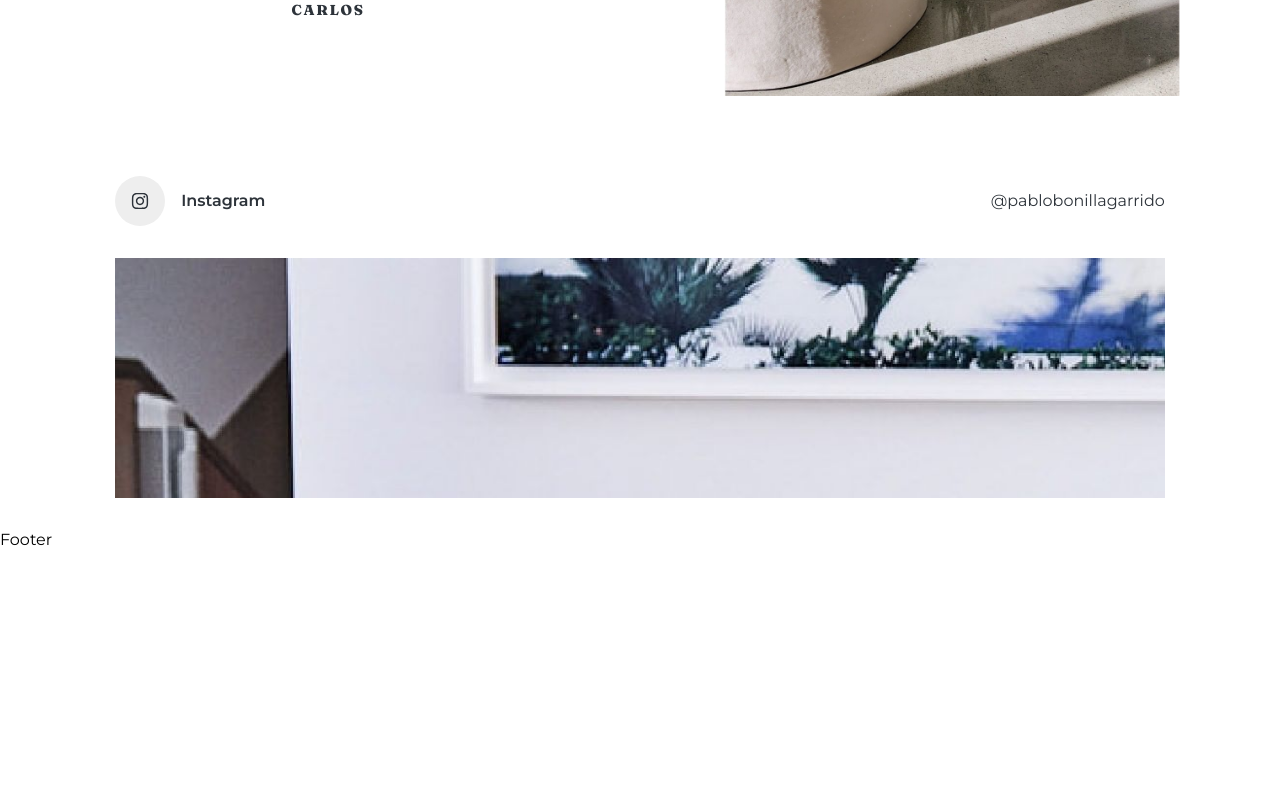
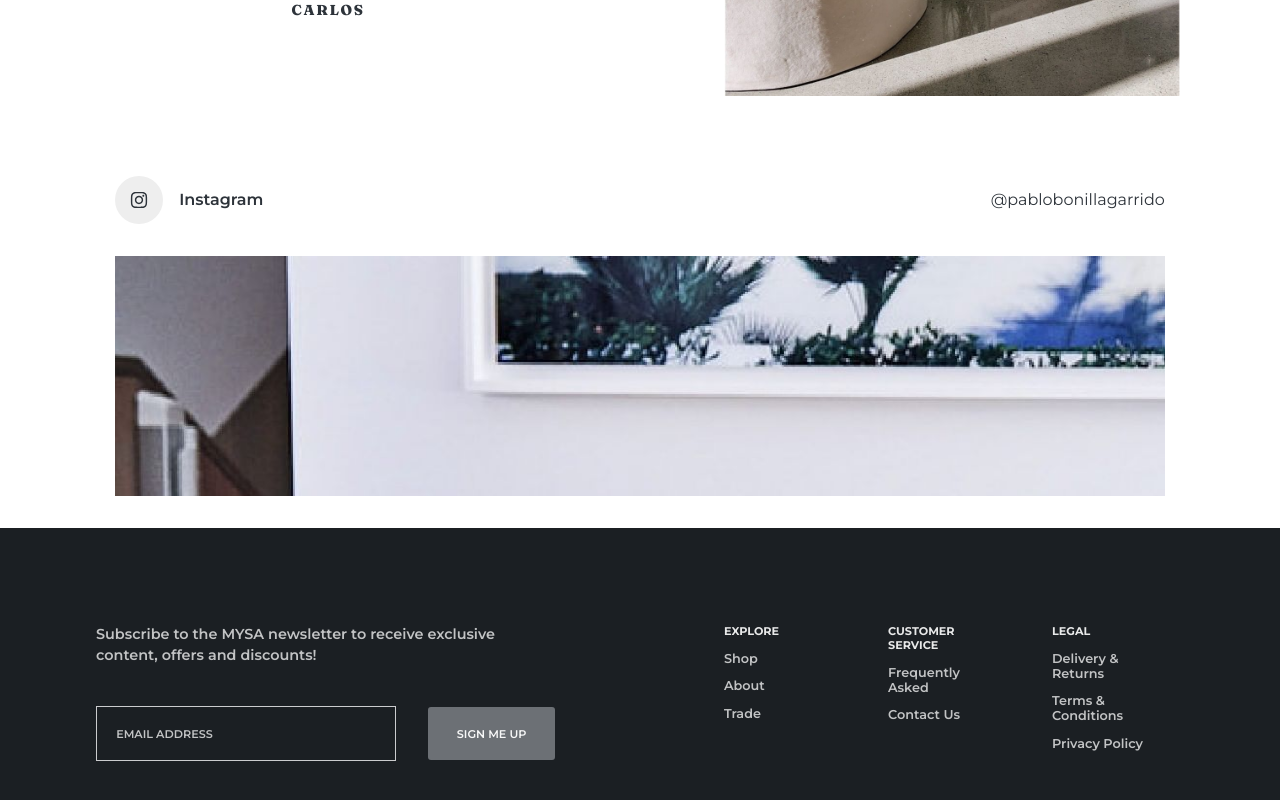
Before and after one commit to devPablo/brainstation-project-2, a React (Create React App) app: page /home in a window 1280 px wide. Shown: the part 1947-2747 px from the top of the page. Before the commit the page ends 2496 px from the top, so only its background shows below. Built offline with nearby package versions, Linux system fonts and the light colour scheme.

Commit message:
Add footer

```diff
--- a/src/components/Footer.js
+++ b/src/components/Footer.js
@@ -1,7 +1,39 @@
+import FooterForm from './FooterForm';
+import { Link } from 'react-router-dom';
+
 const Footer = () => {
   return (
-    <footer>
-      <p>Footer</p>
+    <footer className='footer'>
+      <div className='footer__section'>
+        <div className='footer__navigation'>
+          <p className='footer__title'>Explore</p>
+          <Link className='footer__link'>Shop</Link>
+          <Link className='footer__link'>About</Link>
+          <Link className='footer__link'>Trade</Link>
+        </div>
+        <div className='footer__navigation'>
+          <p className='footer__title'>Customer Service</p>
+          <Link className='footer__link'>Frequently Asked</Link>
+          <Link className='footer__link'>Contact Us</Link>
+        </div>
+        <div className='footer__navigation'>
+          <p className='footer__title'>Legal</p>
+          <Link className='footer__link'>Delivery & Returns</Link>
+          <Link className='footer__link'>Terms & Conditions</Link>
+          <Link className='footer__link'>Privacy Policy</Link>
+        </div>
+      </div>
+      <div className='footer__section footer__subscription-form'>
+        <div className='footer__subscription-form-wrapper'>
+          <p className='footer__subscription-info'>
+            Subscribe to the MYSA newsletter to receive exclusive content,
+            offers and discounts!
+          </p>
+        </div>
+        <div className='footer__subscription-form-wrapper'>
+          <FooterForm />
+        </div>
+      </div>
     </footer>
   );
 };
--- /dev/null
+++ b/src/components/FooterForm.js
@@ -0,0 +1,36 @@
+import { useState } from 'react';
+
+const FooterForm = () => {
+  const [email, setEmail] = useState('');
+
+  const localSubmitHandler = e => {
+    e.preventDefault();
+    console.log('Submitted email: ' + email);
+    resetForm();
+  };
+
+  const resetForm = () => {
+    setEmail('');
+  };
+
+  return (
+    <form className='footer-form' onSubmit={localSubmitHandler}>
+      <div className='footer-form__group'>
+        <input
+          type='email'
+          className='footer-form__input'
+          placeholder='email address'
+          value={email}
+          onChange={e => setEmail(e.target.value)}
+        />
+      </div>
+      <div className='footer-form__group'>
+        <button type='submit' className='footer-form__submit'>
+          sign me up
+        </button>
+      </div>
+    </form>
+  );
+};
+
+export default FooterForm;
--- a/src/components/IconWrapper.js
+++ b/src/components/IconWrapper.js
@@ -1,5 +1,11 @@
 const IconWrapper = props => {
-  return <div className='icon-wrapper'>{props.children}</div>;
+  const { toLink, target } = props;
+
+  return (
+    <a href={toLink} target={target} className='icon-wrapper'>
+      {props.children}
+    </a>
+  );
 };
 
 export default IconWrapper;
--- a/src/components/InstagramHeader.js
+++ b/src/components/InstagramHeader.js
@@ -5,7 +5,7 @@ const InstagramHeader = () => {
   return (
     <div className='instagram-header'>
       <div className='instagram-header__logo-wrapper'>
-        <IconWrapper>
+        <IconWrapper toLink='https://www.instagram.com/kvellhome/' target='_blank'>
           <AiOutlineInstagram />
         </IconWrapper>
         <p className='instagram-header__title'>Instagram</p>
--- /dev/null
+++ b/src/styles/components/_footer-form.scss
@@ -0,0 +1,72 @@
+@use './../abstracts/breakpoints' as media;
+
+.footer-form {
+  width: 100%;
+
+  @include media.query('>=sm') {
+    width: 100%;
+  }
+
+  @include media.query('>=lg') {
+    display: flex;
+    // justify-content: space-between;
+    align-items: center;
+    width: 500px;
+  }
+
+  &__group {
+    display: flex;
+    align-items: center;
+    margin-bottom: 0.2rem;
+  }
+
+  &__input {
+    width: 100%;
+    padding: 1.2rem;
+    border: 1px solid #cbccce;
+    background-color: transparent;
+    color: rgba(203, 204, 206, 0.95);
+    font-weight: 600;
+    margin-bottom: 0.8rem;
+    font-size: 0.7rem;
+    text-transform: uppercase;
+    outline: 0;
+    transition: all 0.3s ease;
+
+    @include media.query('>=lg') {
+      width: 300px;
+      margin: 0 2rem 0 0;
+    }
+
+    &:focus {
+      background-color: #fff;
+      color: $primary-font-color;
+    }
+
+    &::placeholder {
+      color: rgba(203, 204, 206, 0.95);
+      font-weight: 600;
+      font-size: 0.7rem;
+      text-transform: uppercase;
+      border-radius: 3px;
+    }
+  }
+
+  &__submit {
+    background-color: #6c7075;
+    padding: 1.2rem 1.8rem;
+    color: rgba(255, 255, 255, 0.95);
+    font-weight: 600;
+    font-size: 0.7rem;
+    text-transform: uppercase;
+    outline: 0;
+    border: none;
+    border-radius: 3px;
+    transition: background-color 0.3s ease;
+    cursor: pointer;
+
+    &:hover {
+      background-color: #292e34;
+    }
+  }
+}
--- /dev/null
+++ b/src/styles/components/_footer.scss
@@ -0,0 +1,86 @@
+@use './../abstracts/breakpoints' as media;
+
+.footer {
+  background-color: #1b1f23;
+  padding: 3rem 2rem;
+
+  @include media.query('>=md') {
+    padding: 6rem 6rem;
+    display: flex;
+    flex-direction: row-reverse;
+    justify-content: space-between;
+  }
+
+  @include media.query('>=lg') {
+    // padding: 6rem 12rem;
+  }
+
+  &__section {
+    display: flex;
+    flex-direction: column;
+    justify-content: center;
+    align-items: flex-start;
+
+    @include media.query('>=sm') {
+      display: flex;
+      flex-direction: row;
+      justify-content: space-between;
+    }
+  }
+
+  &__navigation {
+    display: flex;
+    flex-direction: column;
+    margin-bottom: 1.75rem;
+
+    @include media.query('>=md') {
+      margin: 0 2rem;
+      width: 100px;
+    }
+
+    @include media.query('>=xl') {
+      margin: 0 2rem;
+      width: 200px;
+    }
+  }
+
+  &__title {
+    color: rgb(255, 255, 255, 0.9);
+    font-weight: 700;
+    margin-bottom: 0.8rem;
+    text-transform: uppercase;
+    font-size: 0.7rem;
+  }
+
+  &__link {
+    display: inline-block;
+    color: rgba(203, 204, 206, 0.95);
+    font-weight: 600;
+    margin-bottom: 0.8rem;
+    font-size: 0.8rem;
+    position: relative;
+    transition: color 0.3s ease;
+
+    &:hover {
+      color: #fff;
+    }
+  }
+
+  &__subscription-form {
+    display: flex;
+    flex-direction: column;
+  }
+
+  &__subscription-info {
+    color: rgba(203, 204, 206, 0.95);
+    font-weight: 600;
+    margin-bottom: 0.8rem;
+    font-size: 0.9rem;
+    line-height: 1.3rem;
+    max-width: 400px;
+  }
+
+  &__subscription-form-wrapper {
+    width: 100%;
+  }
+}
--- a/src/styles/components/_icon-wrapper.scss
+++ b/src/styles/components/_icon-wrapper.scss
@@ -1,16 +1,26 @@
 .icon-wrapper {
-  background-color: #eee;
-  border-radius: 50%;
-  width: 50px;
-  height: 50px;
   padding: 1rem;
   display: flex;
   justify-content: center;
   align-items: center;
-  transition: background-color 0.3s ease;
+  position: relative;
+  cursor: pointer;
 
-  &:hover {
-    background-color: rgb(231, 229, 229);
+  &:hover::after {
+    transform: scale(1.2);
+  }
+
+  &::after {
+    content: '';
+    position: absolute;
+    top: 0;
+    right: 0;
+    bottom: 0;
+    left: 0;
+    background-color: #eee;
+    border-radius: 50%;
+    z-index: -1;
+    transition: transform 0.3s ease;
   }
 
   svg {
--- a/src/styles/main.scss
+++ b/src/styles/main.scss
@@ -17,6 +17,8 @@
 @import './components/instagram-header';
 @import './components/icon-wrapper';
 @import './components/review';
+@import './components/footer';
+@import './components/footer-form';
 
 // PAGES
 @import './pages/not-found';
```
Also changed, not shown: src/components/Nav.js (+16 -9 lines).
